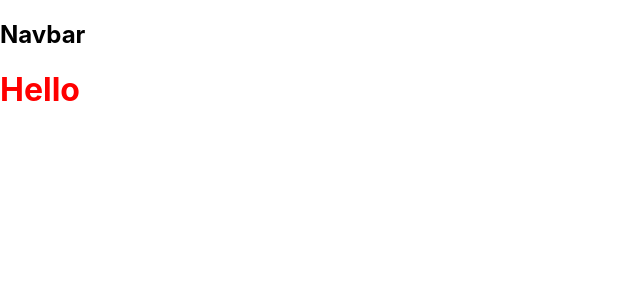
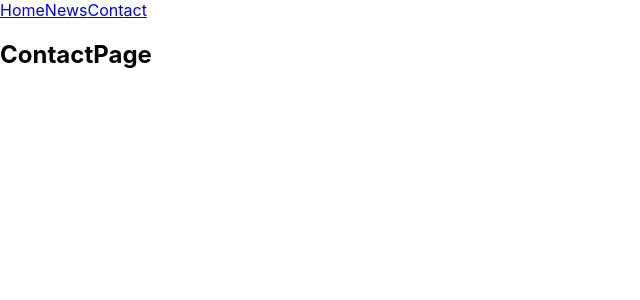
Before and after one commit to BinhNguyen3790/atomics, a React (Create React App) app: page /Contact in a window 1280 px wide. Shown: the top 300 px of the page, without its empty margins (0-640 px from the left). Built offline with nearby package versions, Linux system fonts and the light colour scheme.

Commit message:
add react router dom

```diff
--- a/package.json
+++ b/package.json
@@ -8,6 +8,7 @@
     "@testing-library/user-event": "^13.5.0",
     "react": "^18.2.0",
     "react-dom": "^18.2.0",
+    "react-router-dom": "^6.9.0",
     "react-scripts": "5.0.1",
     "web-vitals": "^2.1.4"
   },
--- a/src/App.js
+++ b/src/App.js
@@ -1,10 +1,18 @@
 import './assets/scss/app.scss';
 import Navbar from './components/Navbar/Navbar';
+import { Routes, Route } from 'react-router-dom';
+import Home from './pages/Home';
+import Contact from './pages/Contact';
+import News from './pages/News';
 function App() {
   return (
     <div className="App">
       <Navbar />
-      <h1>Hello</h1>
+      <Routes>
+        <Route path="/" element={<Home />} ></Route>
+        <Route path="/News" element={<News />} ></Route>
+        <Route path="/Contact" element={<Contact />} ></Route>
+      </Routes>
     </div>
   );
 }
--- a/src/components/Navbar/Navbar.js
+++ b/src/components/Navbar/Navbar.js
@@ -1,7 +1,10 @@
+import { Link } from 'react-router-dom';
 function Navbar() {
   return (
     <nav>
-      <h2>Navbar</h2>
+      <Link to='/'>Home</Link>
+      <Link to='/News'>News</Link>
+      <Link to='/Contact'>Contact</Link>
     </nav>
   )
 }
--- a/src/index.js
+++ b/src/index.js
@@ -3,11 +3,14 @@ import ReactDOM from 'react-dom/client';
 import './assets/scss/base.scss';
 import App from './App';
 import reportWebVitals from './reportWebVitals';
+import { BrowserRouter as Router } from 'react-router-dom';
 
 const root = ReactDOM.createRoot(document.getElementById('root'));
 root.render(
   <React.StrictMode>
-    <App />
+    <Router>
+      <App />
+    </Router>
   </React.StrictMode>
 );
 
--- /dev/null
+++ b/src/pages/Contact.js
@@ -0,0 +1,6 @@
+function Contact() {
+  return (
+    <h2>ContactPage</h2>
+  )
+};
+export default Contact;
--- /dev/null
+++ b/src/pages/Home.js
@@ -0,0 +1,6 @@
+function Home() {
+  return (
+    <h2>HomePage</h2>
+  )
+};
+export default Home;
--- /dev/null
+++ b/src/pages/News.js
@@ -0,0 +1,6 @@
+function News() {
+  return (
+    <h2>NewsPage</h2>
+  )
+};
+export default News;
```
Also changed, not shown: 1 other file (tests, documents, lock files or other folders).
